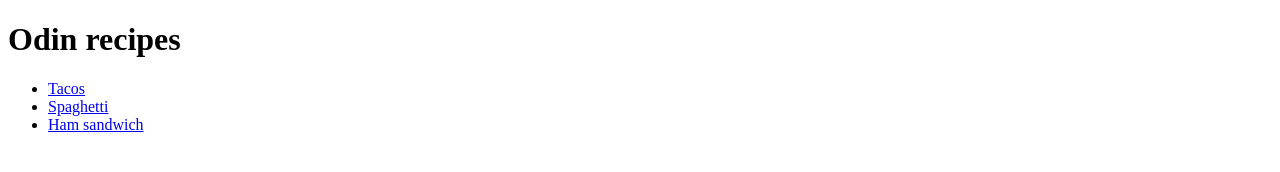
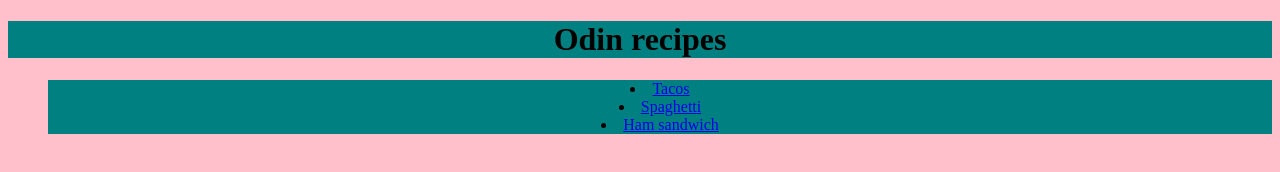
Before and after one commit to joegnu/odin-recipes, a plain HTML site: page index.html in a window 1280 px wide. Drawn offline with Linux system fonts and the light colour scheme.

Commit message:
added css

```diff
--- a/index.html
+++ b/index.html
@@ -5,6 +5,7 @@
     <meta http-equiv="X-UA-Compatible" content="IE=edge">
     <meta name="viewport" content="width=device-width, initial-scale=1.0">
     <title>Document</title>
+    <link rel="stylesheet" href="styles.css">
 </head>
 <body>
     <h1>Odin recipes</h1>
--- /dev/null
+++ b/styles.css
@@ -0,0 +1,12 @@
+h1,
+ul li{
+    background-color: teal;
+    color:black
+    font-weight: bolder;
+    text-align: center;
+    list-style-position: inside ;
+
+}
+body {
+    background-color: pink;
+}
```
Also changed, not shown: 1 other file.
